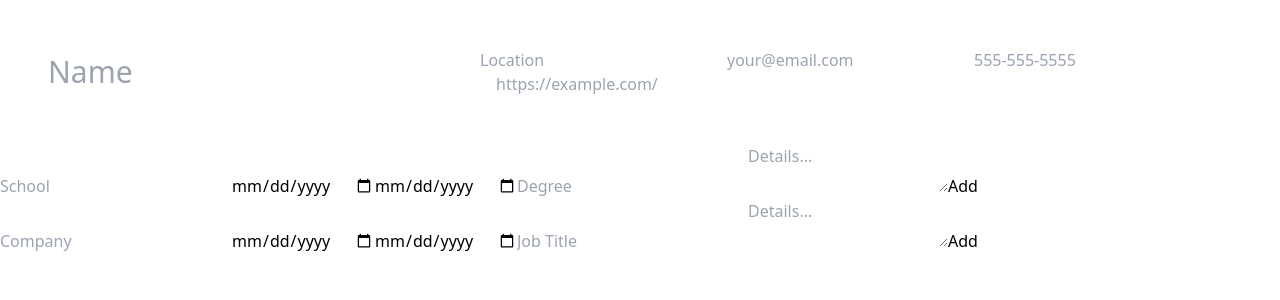
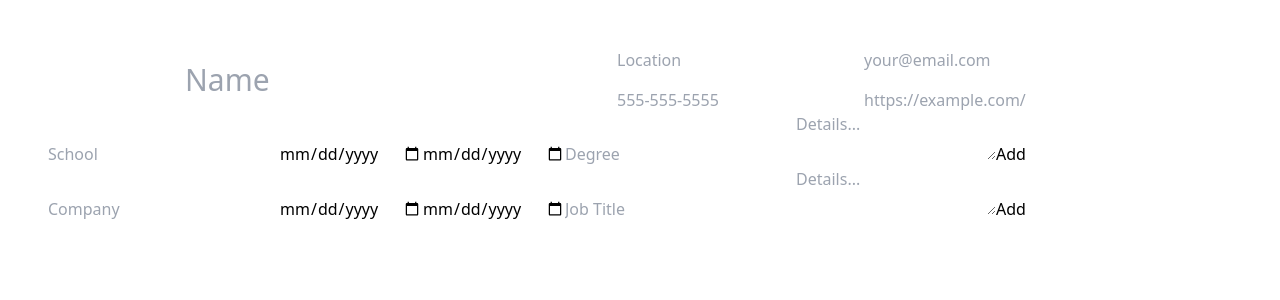
Before and after one commit to crespire/js-cv-builder, a React (Create React App) app: page / in a window 1280 px wide. Shown: the top 300 px of the page. Built offline with nearby package versions, Linux system fonts and the light colour scheme.

Commit message:
First pass at some layout updates

```diff
--- a/src/App.js
+++ b/src/App.js
@@ -13,7 +13,7 @@ class App extends Component {
   render() {
 
     return (
-      <div className="App">
+      <div className="App p-12 flex flex-col justify-center align-center place-content-center">
         <InfoContainer />
         <List place='School' title='Degree' />
         <List place='Company' title='Job Title' />
--- a/src/components/Info.js
+++ b/src/components/Info.js
@@ -28,11 +28,11 @@ class InfoContainer extends Component {
   render() {
 
     return (
-      <div className="container mx-auto p-12 flex justify-around content-center">
+      <div className="container flex justify-center align-center">
         <div className="place-content-center">
           <input className="text-3xl" type='text' name='name' placeholder='Name' id='name' onChange={this.handleInputChange}></input>
         </div>
-        <div className='flex-col place-content-evenly space-x-4'>
+        <div className='grid grid-cols-2 gap-4 place-content-center'>
           <input type='text' name='location' placeholder='Location' id='location' onChange={this.handleInputChange}></input>
           <input type='email' name='email' placeholder='your@email.com' id='email' onChange={this.handleInputChange}></input>
           <input type='tel' name='phone' placeholder='555-555-5555' id='phone' onChange={this.handleInputChange}></input>
--- a/src/components/List.js
+++ b/src/components/List.js
@@ -120,13 +120,13 @@ class List extends Component {
     const editID = this.state.editID;
 
     return (
-      <div className="container">
-        <div id="new_item" className="container">
+      <div className="container flex flex-col justify-center align-center">
+        <div id="new_item" className="container grid-cols-4 grid-rows-3 gap-4">
           <input type="text" name="place" value={this.state.newItem.place} placeholder={place} onChange={this.handleInputChange}></input>
           <input type="date" name="date_start" value={this.state.newItem.date_start} onChange={this.handleInputChange}></input>
           <input type="date" name="date_end" value={this.state.newItem.date_end} onChange={this.handleInputChange}></input>
           <input type="text" name="entry_title" value={this.state.newItem.entry_title} placeholder={title} onChange={this.handleInputChange}></input>
-          <textarea name="entry_description" value={this.state.newItem.entry_description} placeholder='Details...' onChange={this.handleInputChange}></textarea>
+          <textarea name="entry_description" className="row-span-2" value={this.state.newItem.entry_description} placeholder='Details...' onChange={this.handleInputChange}></textarea>
           <button onClick={this.handleNewItem}>Add</button>
         </div>
         <div className="container">
```
